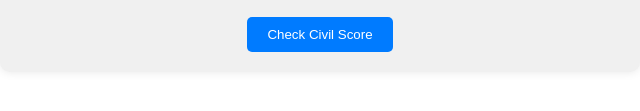
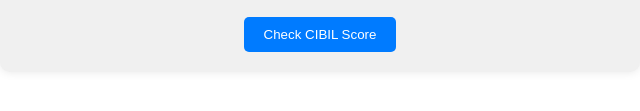
Before and after one commit to GitforAnkit16/SocioCard, a plain HTML site: page sociocredit.html in a window 1280 px wide. Shown: the part 415-526 px from the top of the page, 320-960 px from the left. Drawn offline with Linux system fonts and the light colour scheme.

Commit message:
Update sociocredit.html

```diff
--- a/sociocredit.html
+++ b/sociocredit.html
@@ -25,7 +25,7 @@
                 <label for="aadhaar">Aadhaar Number</label>
                 <input type="text" id="aadhaar" name="aadhaar" required>
             </div>
-            <button type="button" onclick="checkCreditScore()">Check Civil Score</button>
+            <button type="button" onclick="checkCreditScore()">Check CIBIL Score</button>
         </form>
 
         <div id="credit-info" style="display: none;">
```
